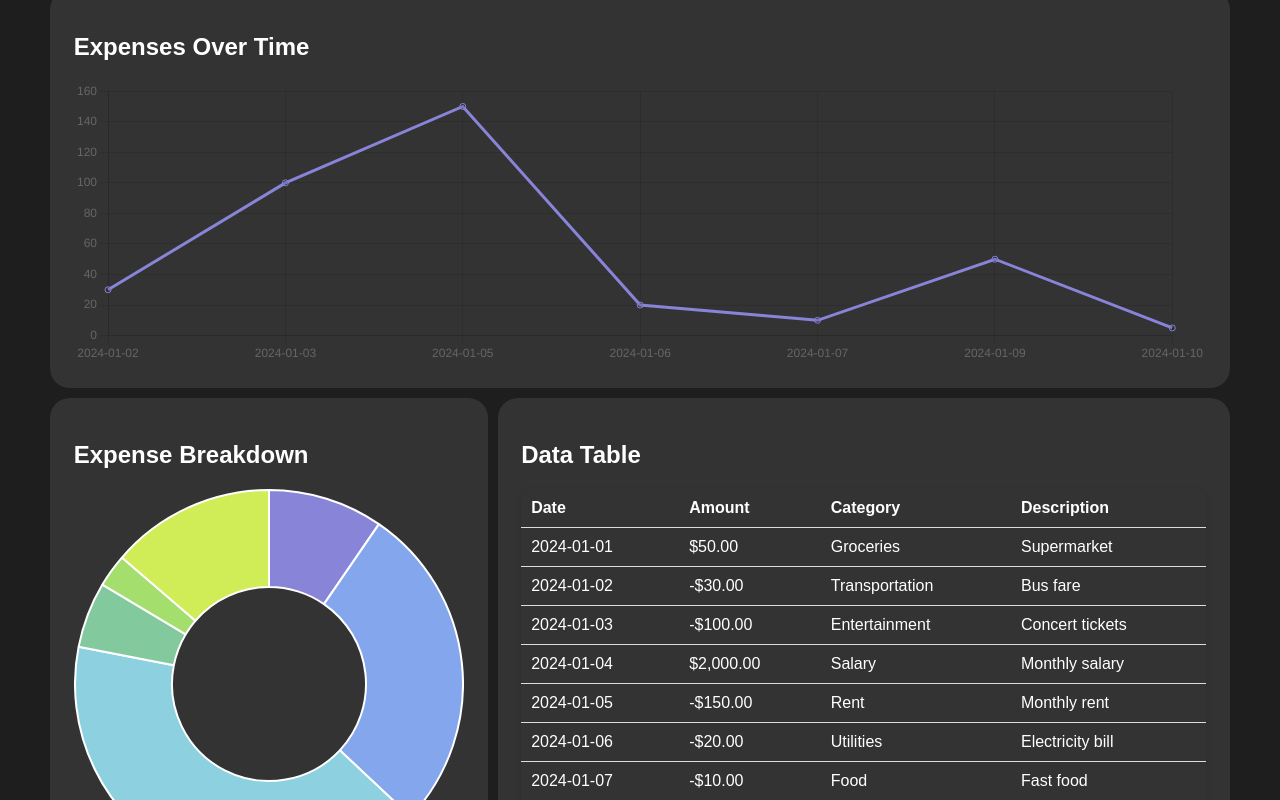
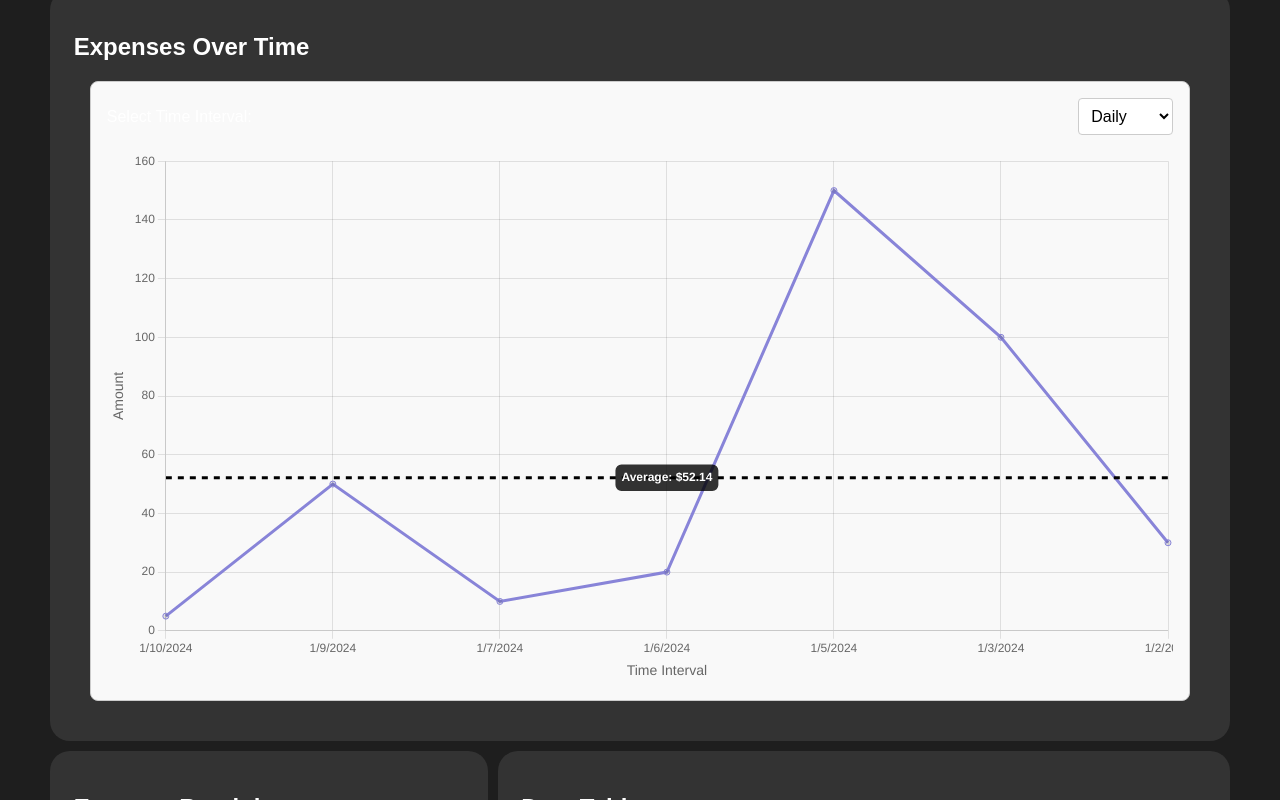
Before and after one commit to w1k5/spearmint, a React (Create React App) app: page / in a window 1280 px wide. Both pictures are taken after a click on the button "Use Test Data". Shown: the part 516-1316 px from the top of the page. Built offline with nearby package versions, Linux system fonts and the light colour scheme.

Commit message:
let line chart display different time frames + avg

```diff
--- a/package.json
+++ b/package.json
@@ -12,6 +12,7 @@
   },
   "dependencies": {
     "chart.js": "^4.4.3",
+    "chartjs-plugin-annotation": "^3.0.1",
     "papaparse": "^5.4.1",
     "react": "^18.3.1",
     "react-chartjs-2": "^5.2.0",
--- a/src/components/linechart/LineChart.js
+++ b/src/components/linechart/LineChart.js
@@ -1,29 +1,138 @@
-// Chart.js
-import React from 'react';
+// LineChart.js
+import React, { useState, useEffect } from 'react';
 import { Line } from 'react-chartjs-2';
-import {CategoryScale, LinearScale, PointElement, LineElement, Chart} from 'chart.js';
-import { options } from '../../utils/chart_utils'
+import annotationPlugin from 'chartjs-plugin-annotation'
+import { CategoryScale, LinearScale, PointElement, LineElement, Chart, Title, Tooltip, Legend } from 'chart.js';
+import {formatAmount, groupBy} from '../../utils/chart_utils';
+import './linechart.css';
 
 const LineChart = ({ data }) => {
-    Chart.register(CategoryScale, LinearScale, LineElement, PointElement);
-    console.log("Line chart data: " + data)
-    if (!data || data.length === 0) {
-        return <p>No chart data available.</p>;
+    Chart.register(CategoryScale, LinearScale, LineElement, PointElement, Title, Tooltip, Legend, annotationPlugin);
+
+    const [timeInterval, setTimeInterval] = useState('daily');
+    const [chartData, setChartData] = useState({ labels: [], datasets: [] });
+
+    useEffect(() => {
+        if (data && data.length > 0) {
+            processData();
+        }
+    }, [data, timeInterval]);
+
+    const handleIntervalChange = (event) => {
+        setTimeInterval(event.target.value);
+    };
+
+    function average(ctx) {
+        const values = ctx.chart.data.datasets[0].data;
+        return values.reduce((a, b) => a + b, 0) / values.length;
     }
 
-    const chartData = {
-        labels: data.map(entry => entry.date || entry.Date),
-        datasets: [{
-            label: 'Amount',
-            data: data.map(entry => entry.amount || entry.Amount),
-            borderColor: '#8884d8',
-            fill: false,
-        }]
+    const processData = () => {
+        let groupedData;
+        switch (timeInterval) {
+            case 'weekly':
+                groupedData = groupBy(data, 'week');
+                break;
+            case 'yearly':
+                groupedData = groupBy(data, 'year');
+                break;
+            case 'monthly':
+                groupedData = groupBy(data, 'month');
+                break;
+            case 'daily':
+            default:
+                groupedData = groupBy(data, 'date'); // Group by daily date
+                break;
+        }
+
+        const labels = Object.keys(groupedData);
+        const values = labels.map(label => groupedData[label].reduce((sum, entry) => sum + (parseFloat(entry.amount) || parseFloat(entry.Amount) || 0), 0));
+
+        setChartData({
+            labels,
+            datasets: [{
+                label: 'Amount',
+                data: values,
+                borderColor: '#8884d8',
+                fill: false,
+            }]
+        });
+    };
+
+    const chartOptions = {
+        responsive: true,
+        maintainAspectRatio: true,
+        scales: {
+            x: {
+                title: {
+                    display: true,
+                    text: 'Time Interval',
+                    font: {
+                        size: 14,
+                    },
+                },
+                ticks: {
+                    autoSkip: true,
+                    maxTicksLimit: 10,
+                },
+                reverse: true,
+            },
+            y: {
+                title: {
+                    display: true,
+                    text: 'Amount',
+                    font: {
+                        size: 14,
+                    },
+                },
+                ticks: {
+                    beginAtZero: true,
+                },
+            },
+        },
+        plugins: {
+            legend: {
+                display: false
+            },
+            annotation: {
+                annotations: {
+                    avg: {
+                        type: 'line',
+                        borderColor: 'black',
+                        borderDash: [6, 6],
+                        borderDashOffset: 0,
+                        borderWidth: 3,
+                        label: {
+                            position: 'center',
+                            display: true,
+                            content: (ctx) => 'Average: ' + formatAmount(average(ctx).toFixed(2))
+                        },
+                        scaleID: 'y',
+                        value: (ctx) => average(ctx)
+                    }
+                },
+            }
+        },
     };
 
     return (
-        <div className="card-container">
-            <Line data={chartData} options={options} width={4} height={1}/>
+        <div className="line-chart-container">
+            <div className="chart-controls">
+                <label htmlFor="time-interval">Select Time Interval:</label>
+                <select id="time-interval" value={timeInterval} onChange={handleIntervalChange}>
+                    <option value="daily">Daily</option>
+                    <option value="weekly">Weekly</option>
+                    <option value="monthly">Monthly</option>
+                    <option value="yearly">Yearly</option>
+                </select>
+            </div>
+            {chartData.labels.length === 0 ? (
+                <p>No chart data available.</p>
+            ) : (
+                <div className="chart-wrapper">
+                    <Line data={chartData} options={chartOptions} />
+                </div>
+            )}
         </div>
     );
 };
--- /dev/null
+++ b/src/components/linechart/linechart.css
@@ -0,0 +1,32 @@
+/* LineChart.css */
+.line-chart-container {
+    padding: 1rem;
+    border: 1px solid #ccc;
+    border-radius: 8px;
+    background-color: #f9f9f9;
+    margin: 1rem;
+    overflow: hidden; /* Prevents the container from growing beyond its intended size */
+}
+
+.chart-controls {
+    margin-bottom: 1rem;
+    display: flex;
+    justify-content: space-between;
+    align-items: center;
+}
+
+.chart-controls label {
+    margin-right: 1rem;
+}
+
+.chart-controls select {
+    padding: 0.5rem;
+    border-radius: 4px;
+    border: 1px solid #ccc;
+    background-color: #fff;
+    font-size: 1rem;
+}
+
+.chart-wrapper {
+
+}
--- a/src/components/table/Table.js
+++ b/src/components/table/Table.js
@@ -1,20 +1,11 @@
 import React from 'react';
-import './table.css'; // Import your CSS file
+import './table.css';
+import { formatAmount } from "../../utils/chart_utils"; // Import your CSS file
 
 const Table = ({ data }) => {
     if (!data || data.length === 0) {
         return <p>No table data available.</p>;
     }
-
-    // Function to format amounts to USD
-    const formatAmount = (amount) => {
-        return new Intl.NumberFormat('en-US', {
-            style: 'currency',
-            currency: 'USD',
-            minimumFractionDigits: 2,
-            maximumFractionDigits: 2
-        }).format(amount);
-    };
 
     return (
         <div className="table-container">
--- a/src/utils/chart_utils.js
+++ b/src/utils/chart_utils.js
@@ -15,3 +15,46 @@ export const options = {
         },
     },
 };
+
+export const groupBy = (data, interval) => {
+    const groupedData = {};
+
+    data.forEach(entry => {
+        const date = new Date(entry.date || entry.Date);
+        let key;
+
+        switch (interval) {
+            case 'week':
+                const weekStart = new Date(date.setDate(date.getDate() - date.getDay()));
+                key = `${weekStart.getFullYear()}-${weekStart.getMonth() + 1}-${weekStart.getDate()}`;
+                break;
+            case 'year':
+                key = date.getFullYear();
+                break;
+            case 'month':
+                key = `${date.getFullYear()}-${date.getMonth() + 1}`;
+                break;
+            default:
+            case 'daily':
+                key = date.toLocaleDateString();
+                break;
+        }
+
+        if (!groupedData[key]) {
+            groupedData[key] = [];
+        }
+
+        groupedData[key].push(entry);
+    });
+
+    return groupedData;
+};
+
+export const formatAmount = (amount) => {
+    return new Intl.NumberFormat('en-US', {
+        style: 'currency',
+        currency: 'USD',
+        minimumFractionDigits: 2,
+        maximumFractionDigits: 2
+    }).format(amount);
+};
```
Also changed, not shown: 1 other file (tests, documents, lock files or other folders).
